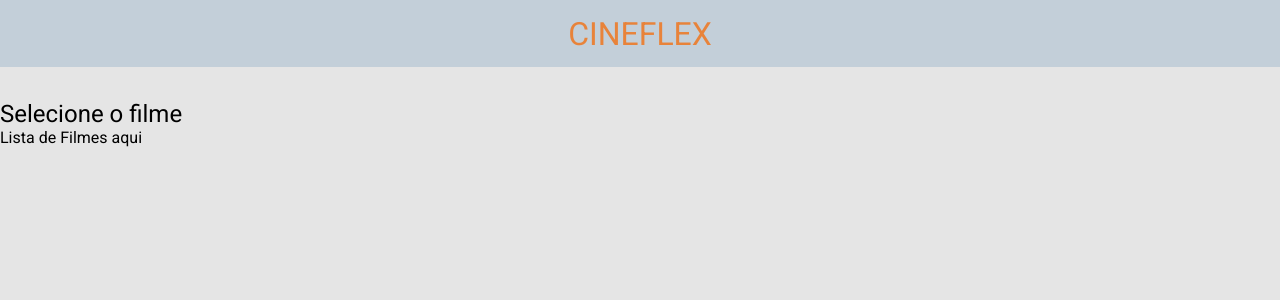
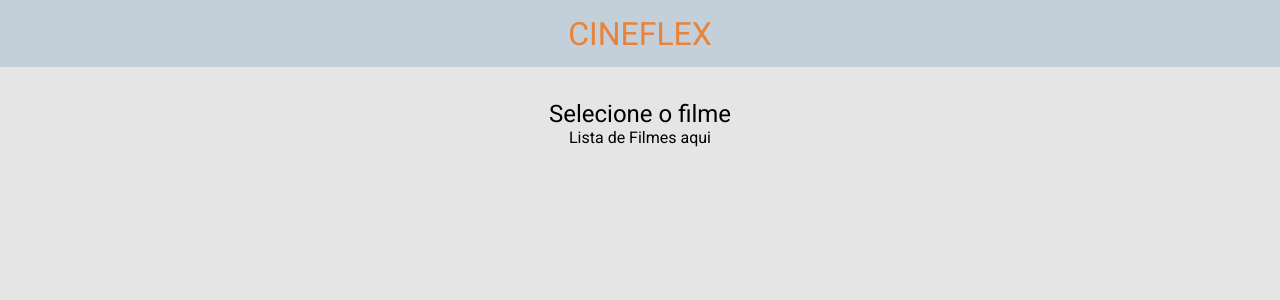
Before and after one commit to AkoruuDev/cineflex, a JavaScript app: page / in a window 1280 px wide. Shown: the top 300 px of the page. Built offline with nearby package versions, Linux system fonts and the light colour scheme.

Commit message:
STYLE [Main position]: update components position from main page on App

```diff
--- a/src/assets/styles/style.css
+++ b/src/assets/styles/style.css
@@ -29,6 +29,15 @@
     height: 100vh;
     padding-top: 100px;
     background-color: var(--background);
+
+    display: flex;
+    justify-content: center;
+}
+
+.main > div {
+    display: flex;
+    flex-direction: column;
+    align-items: center;
 }
 
 .bottom {
--- a/src/components/Bottom.js
+++ b/src/components/Bottom.js
@@ -6,7 +6,7 @@ let choiceMovie = false;
 function imageSelected() {
     return (
         <div className="bottom-image">
-            <img src={image} alt="image" />
+            <img src={image} alt="folder-Movie" />
         </div>
     )
 }
```
Also changed, not shown: src/components/Main.js (+0 -11 lines).
